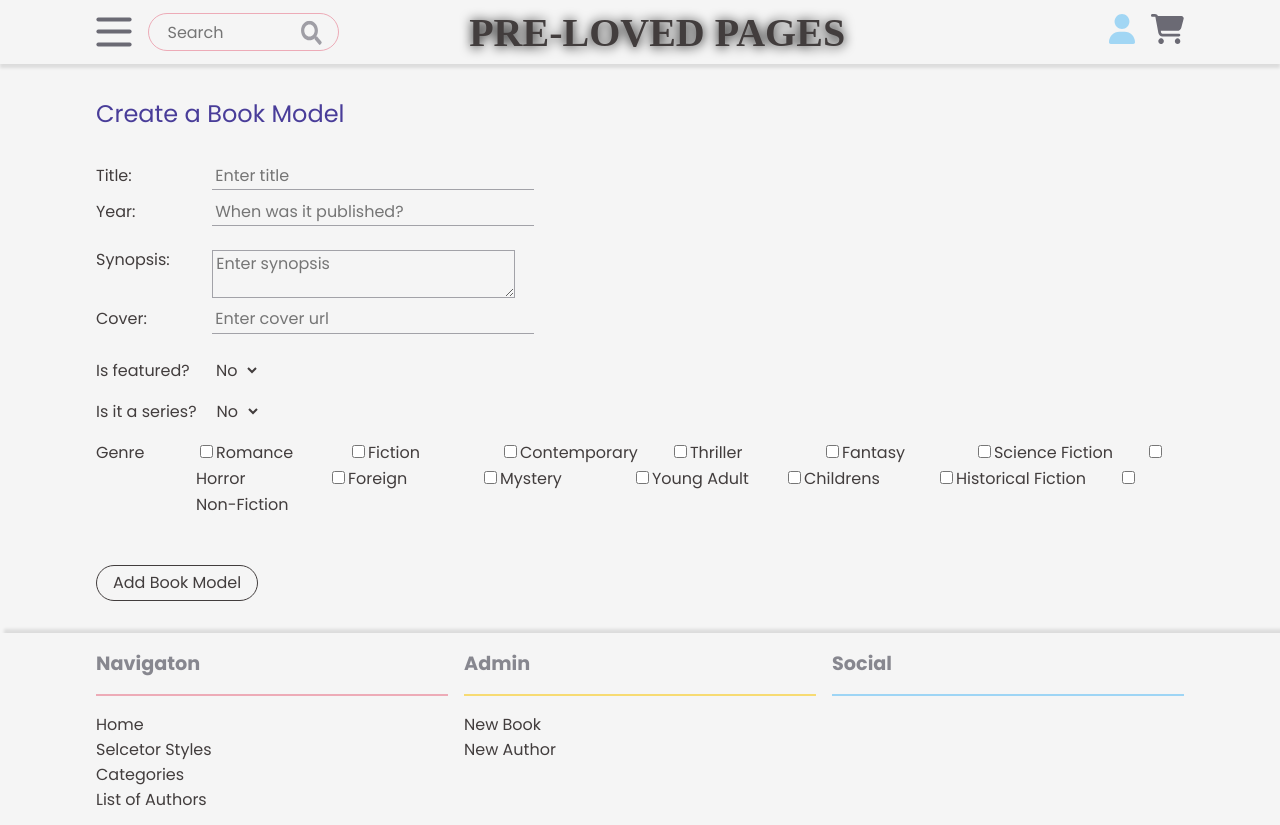
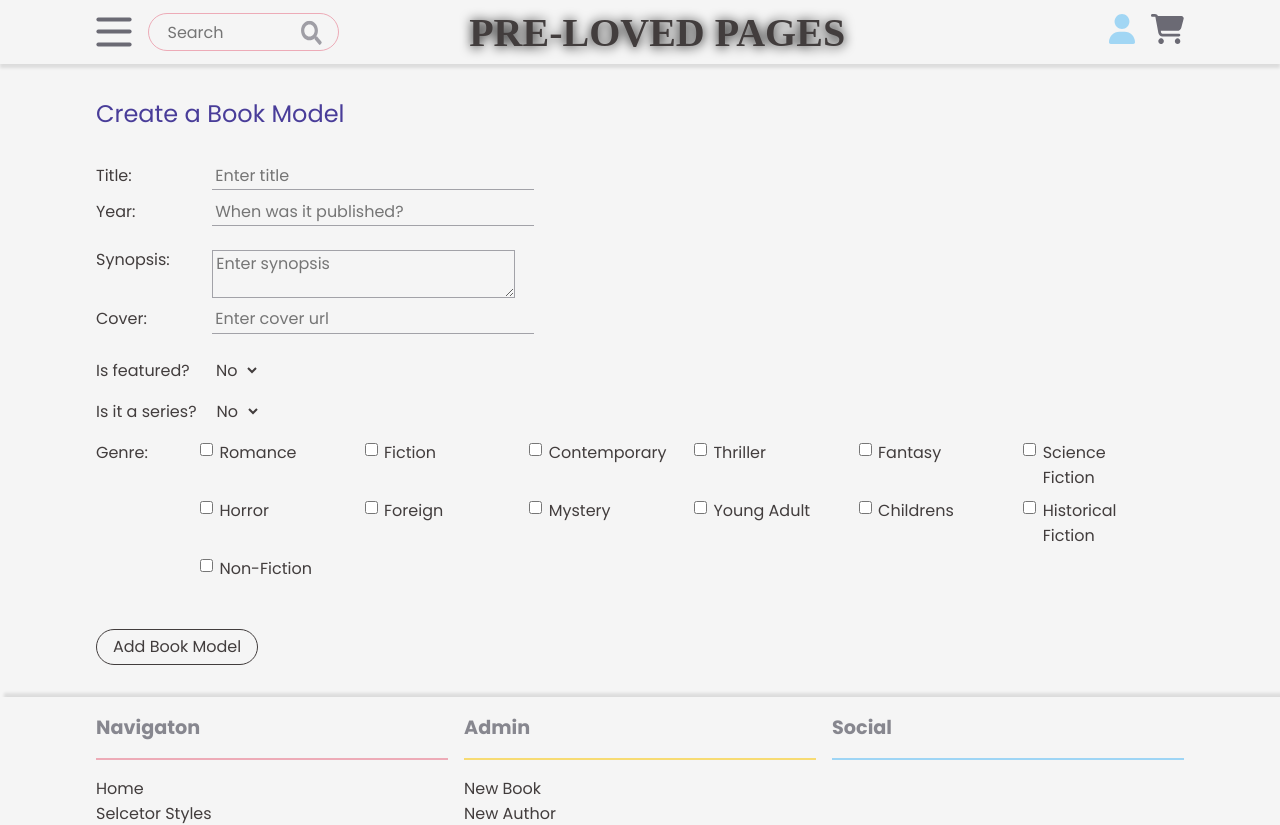
Before and after one commit to majaspar/prelovedpages, a React (Vite) app in the folder prelovedpages/: page /newbook in a window 1280 px wide. Shown: the top 825 px of the page. Built offline with nearby package versions, Linux system fonts and the light colour scheme; a web font is replaced by a local one.

Commit message:
update New Book model form and styles

```diff
--- a/prelovedpages/src/admin/NewBook.jsx
+++ b/prelovedpages/src/admin/NewBook.jsx
@@ -30,7 +30,7 @@ export default function NewBook({ authorid }) {
   const handleGenreChange = (e) => {
     const value = e.target.value;
     const checked = e.target.checked;
-    if(checked) {
+    if (checked) {
       setGenre([
         ...genre, value
       ])
@@ -119,35 +119,61 @@ export default function NewBook({ authorid }) {
         :
         <></>}
 
-      <div className='mt1 flex'>
-        <label>Genre</label>
-        <div>
-          <input type="checkbox" id="romance" name="genre" value="Romance" onChange={handleGenreChange}/>
+      <div className='NewBook__genre--wrapper mt1 flex'>
+        <label>Genre:</label>
+        <div className='NewBook__genre'>
+
+          <div className="genre__item flex">
+            <input type="checkbox" id="romance" name="genre" value="Romance" onChange={handleGenreChange} />
             <label className='mr2' htmlFor="romance">Romance</label>
-          <input type="checkbox" id="fiction" name="genre" value="Fiction" onChange={handleGenreChange}/>
+          </div>
+          <div className="genre__item flex">
+            <input type="checkbox" id="fiction" name="genre" value="Fiction" onChange={handleGenreChange} />
             <label className='mr2' htmlFor="fiction">Fiction</label>
-          <input type="checkbox" id="contemporary" name="genre" value="Contemporary" onChange={handleGenreChange}/>
+          </div>
+          <div className="genre__item flex">
+            <input type="checkbox" id="contemporary" name="genre" value="Contemporary" onChange={handleGenreChange} />
             <label className='mr2' htmlFor="contemporary">Contemporary</label>
-          <input type="checkbox" id="thriller" name="genre" value="Thriller"onChange={handleGenreChange} />
+          </div>
+          <div className="genre__item flex">
+            <input type="checkbox" id="thriller" name="genre" value="Thriller" onChange={handleGenreChange} />
             <label className='mr2' htmlFor="thriller">Thriller</label>
-          <input type="checkbox" id="fantasy" name="genre" value="Fantasy" onChange={handleGenreChange}/>
+          </div>
+          <div className="genre__item flex">
+            <input type="checkbox" id="fantasy" name="genre" value="Fantasy" onChange={handleGenreChange} />
             <label className='mr2' htmlFor="fantasy">Fantasy</label>
-          <input type="checkbox" id="sciencefiction" name="genre" value="Science Fiction" onChange={handleGenreChange}/>
+          </div>
+          <div className="genre__item flex">
+            <input type="checkbox" id="sciencefiction" name="genre" value="Science Fiction" onChange={handleGenreChange} />
             <label className='mr2' htmlFor="sciencefiction">Science Fiction</label>
-          <input type="checkbox" id="horror" name="genre" value="Horror" onChange={handleGenreChange}/>
+          </div>
+          <div className="genre__item flex">
+            <input type="checkbox" id="horror" name="genre" value="Horror" onChange={handleGenreChange} />
             <label className='mr2' htmlFor="horror">Horror</label>
-          <input type="checkbox" id="foreign" name="genre" value="Foreign" onChange={handleGenreChange}/>
+          </div>
+          <div className="genre__item flex">
+            <input type="checkbox" id="foreign" name="genre" value="Foreign" onChange={handleGenreChange} />
             <label className='mr2' htmlFor="foreign">Foreign</label>
-          <input type="checkbox" id="mystery" name="genre" value="Mystery" onChange={handleGenreChange}/>
+          </div>
+          <div className="genre__item flex">
+            <input type="checkbox" id="mystery" name="genre" value="Mystery" onChange={handleGenreChange} />
             <label className='mr2' htmlFor="mystery">Mystery</label>
-          <input type="checkbox" id="youngadult" name="genre" value="Young Adult" onChange={handleGenreChange}/>
+          </div>
+          <div className="genre__item flex">
+            <input type="checkbox" id="youngadult" name="genre" value="Young Adult" onChange={handleGenreChange} />
             <label className='mr2' htmlFor="youngadult">Young Adult</label>
-          <input type="checkbox" id="childrens" name="genre" value="Childrens" onChange={handleGenreChange}/>
+          </div>
+          <div className="genre__item flex">
+            <input type="checkbox" id="childrens" name="genre" value="Childrens" onChange={handleGenreChange} />
             <label className='mr2' htmlFor="childrens">Childrens</label>
-          <input type="checkbox" id="historicalfiction" name="genre" value="Historical Fiction" onChange={handleGenreChange}/>
+          </div>
+          <div className="genre__item flex">
+            <input type="checkbox" id="historicalfiction" name="genre" value="Historical Fiction" onChange={handleGenreChange} />
             <label className='mr2' htmlFor="historicalfiction">Historical Fiction</label>
-          <input type="checkbox" id="nonfiction" name="genre" value="Non-Fiction" onChange={handleGenreChange}/>
-          <label className='mr2' htmlFor="nonfiction">Non-Fiction</label>
+          </div>
+          <div className="genre__item flex">
+            <input type="checkbox" id="nonfiction" name="genre" value="Non-Fiction" onChange={handleGenreChange} />
+            <label className='mr2' htmlFor="nonfiction">Non-Fiction</label></div>
         </div>
       </div>
       <button onClick={postBookData} type='submit' className='btn mt3'>Add Book Model</button>
--- a/prelovedpages/src/admin/admin.css
+++ b/prelovedpages/src/admin/admin.css
@@ -26,13 +26,31 @@
 .admin .form textarea {
     border: 1px solid rgba(var(--clr-grey-light-rgb), 0.6);
 }
+
+/*****************************/
+/***        NewBook        ***/
+/*****************************/
+.NewBook__genre--wrapper {
+    row-gap: 0.5rem;
+}
 .NewBook__genre {
-    flex-wrap: wrap;
+    width: 100%;
+    display: grid;
+    row-gap: 0.5rem;
+    align-items: start;
+    grid-template-columns: repeat(auto-fill, minmax(150px, 1fr));
 }
-
 .new-book-form {
     display: none;
 }
 .show {
     display: block;
 }
+.genre__item {
+    flex: 1;
+    align-items: start;
+}
+
+.genre__item input {
+    margin-right: 0.4rem;
+}
--- /dev/null
+++ b/prelovedpages/src/components/Loading.jsx
@@ -0,0 +1,7 @@
+import React from 'react'
+
+export default function Loading() {
+  return (
+    <div>Loading</div>
+  )
+}
--- a/prelovedpages/src/pages/AllAuthors.jsx
+++ b/prelovedpages/src/pages/AllAuthors.jsx
@@ -18,14 +18,17 @@ export default function AllAuthors() {
 
 
     return (<>
-     <SectionTitle title="List of Authors" link="/allbooks" btn="See All Books" />
+        <SectionTitle title="List of Authors" link="/allbooks" btn="See All Books" />
 
         <section className='margins mt2'>
 
             <ul>
                 {authors.map(author => {
-                    return <Link to={`/allauthors/${author._id}`}><li key={author._id}>{author.firstName} {author.lastName}</li></Link>
-
+                    return (
+                        <li key={author._id}><Link to={`/allauthors/${author._id}`}>
+                            {author.firstName} {author.lastName}
+                        </Link></li>
+                    )
                 })}
             </ul>
 
--- a/prelovedpages/src/pages/AuthorPage.jsx
+++ b/prelovedpages/src/pages/AuthorPage.jsx
@@ -1,8 +1,10 @@
+import './Pages.css'
 import React, { useState, useEffect } from 'react'
 import axios from 'axios'
 import { Link, useParams } from "react-router-dom"
 import SectionTitle from '../components/SectionTitle'
 import NewBook from '../admin/NewBook'
+import Loading from '../components/Loading'
 
 export default function AuthorPage() {
     const { id } = useParams()
@@ -36,15 +38,19 @@ export default function AuthorPage() {
             <h4 className='mt1 mb1'>Books available by this author:</h4>
 
 
-
              {author.writtenBooks ? (
                     <ul>
                         {author.writtenBooks.map((book) => (
-                            <li key={book._id}>&rarr; {book.title}</li>
+                            <li key={book._id}>
+                                <img src={book.cover} alt="" className="AuthorPage__book-cover--img"/>
+                                &rarr; {book.title}
+
+
+                            </li>
                         ))}
                     </ul>
                 ) : (
-                    <p>Loading...</p>
+                    <Loading />
                 )}
 
             <button onClick={showNewBookForm} className="mt4 mb2 btn">Add new book</button>
--- /dev/null
+++ b/prelovedpages/src/pages/Pages.css
@@ -0,0 +1,7 @@
+/********************************/
+/***        AuthorPage        ***/
+/********************************/
+
+.AuthorPage__book-cover--img {
+    height: 150px;
+}
```
Also changed, not shown: prelovedpages/src/components/Error.jsx (added, +7 -0 lines). Lines whose indentation alone changed are shown as unchanged.
